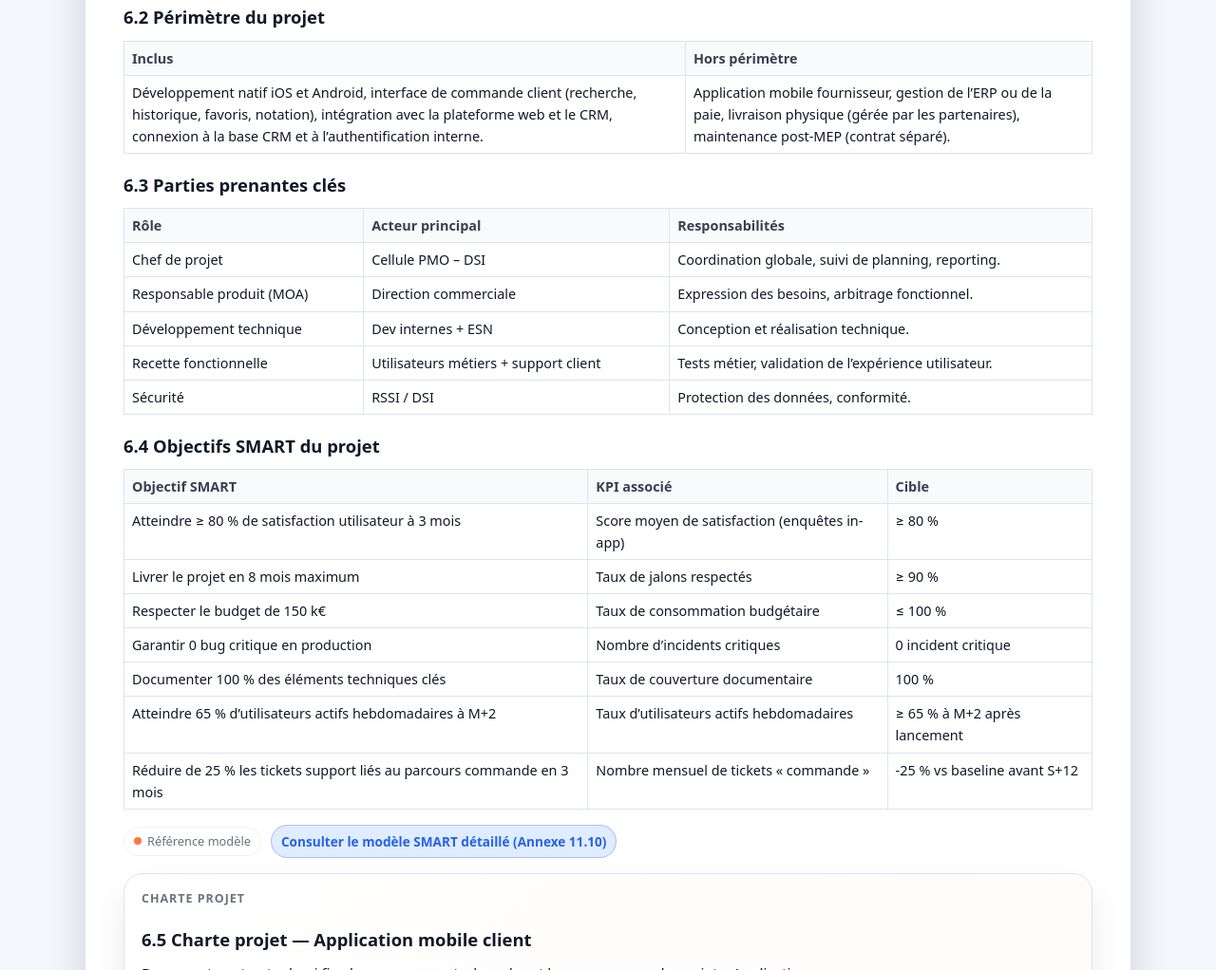
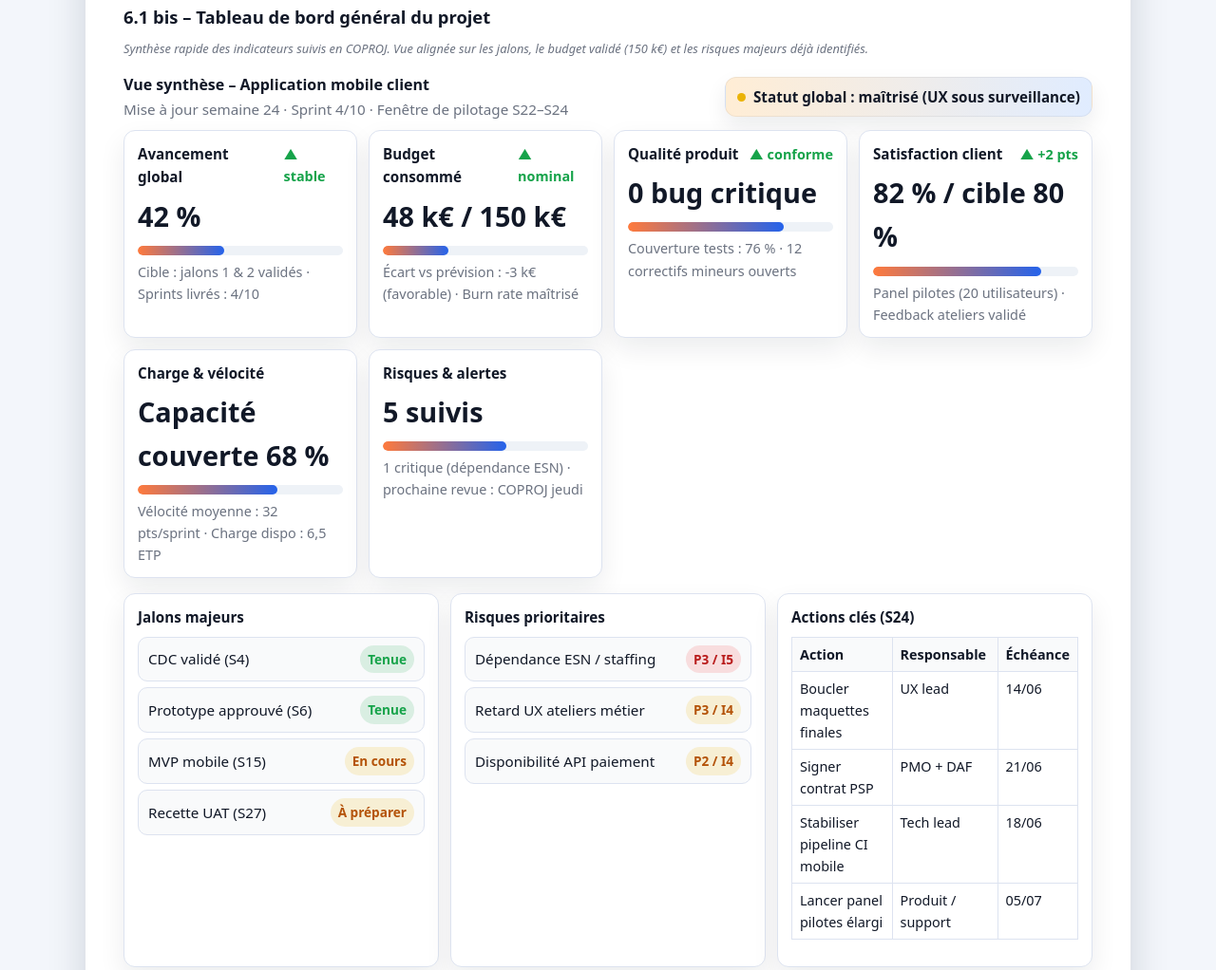
Before and after one commit to lucaspecout/R-le-et-d-marche-du-PMO-Time-Eats-Lucas-PECOUT, a plain HTML site: page index.html in a window 1280 px wide. Shown: the part 8383-9405 px from the top of the page at 95% size. Drawn offline with Linux system fonts and the light colour scheme.

Commit message:
Add project dashboard overview section

```diff
--- a/index.html
+++ b/index.html
@@ -2660,6 +2660,93 @@
       marque de l’entreprise.
     </p>
 
+    <h3>6.1 bis – Tableau de bord général du projet</h3>
+    <p class="note">Synthèse rapide des indicateurs suivis en COPROJ. Vue alignée sur les jalons, le budget validé (150 k€) et les risques majeurs déjà identifiés.</p>
+    <div class="project-dashboard">
+      <div class="project-dash-header">
+        <div>
+          <h4 class="project-dash-title">Vue synthèse – Application mobile client</h4>
+          <p class="project-dash-sub">Mise à jour semaine 24 · Sprint 4/10 · Fenêtre de pilotage S22–S24</p>
+        </div>
+        <div class="proj-chip"><span class="status-dot status-amber"></span> Statut global : maîtrisé (UX sous surveillance)</div>
+      </div>
+
+      <div class="proj-grid">
+        <div class="proj-card">
+          <h4>Avancement global <span class="proj-trend">▲ stable</span></h4>
+          <div class="proj-value">42 %</div>
+          <div class="proj-progress"><span style="width:42%;"></span></div>
+          <p class="proj-meta">Cible : jalons 1 & 2 validés · Sprints livrés : 4/10</p>
+        </div>
+        <div class="proj-card">
+          <h4>Budget consommé <span class="proj-trend">▲ nominal</span></h4>
+          <div class="proj-value">48 k€ / 150 k€</div>
+          <div class="proj-progress"><span style="width:32%;"></span></div>
+          <p class="proj-meta">Écart vs prévision : -3 k€ (favorable) · Burn rate maîtrisé</p>
+        </div>
+        <div class="proj-card">
+          <h4>Qualité produit <span class="proj-trend">▲ conforme</span></h4>
+          <div class="proj-value">0 bug critique</div>
+          <div class="proj-progress"><span style="width:76%;"></span></div>
+          <p class="proj-meta">Couverture tests : 76 % · 12 correctifs mineurs ouverts</p>
+        </div>
+        <div class="proj-card">
+          <h4>Satisfaction client <span class="proj-trend">▲ +2 pts</span></h4>
+          <div class="proj-value">82 % / cible 80 %</div>
+          <div class="proj-progress"><span style="width:82%;"></span></div>
+          <p class="proj-meta">Panel pilotes (20 utilisateurs) · Feedback ateliers validé</p>
+        </div>
+        <div class="proj-card">
+          <h4>Charge & vélocité</h4>
+          <div class="proj-value">Capacité couverte 68 %</div>
+          <div class="proj-progress"><span style="width:68%;"></span></div>
+          <p class="proj-meta">Vélocité moyenne : 32 pts/sprint · Charge dispo : 6,5 ETP</p>
+        </div>
+        <div class="proj-card">
+          <h4>Risques & alertes</h4>
+          <div class="proj-value">5 suivis</div>
+          <div class="proj-progress"><span style="width:60%;"></span></div>
+          <p class="proj-meta">1 critique (dépendance ESN) · prochaine revue : COPROJ jeudi</p>
+        </div>
+      </div>
+
+      <div class="proj-row">
+        <div class="proj-card">
+          <h4>Jalons majeurs</h4>
+          <ul class="proj-list">
+            <li><span>CDC validé (S4)</span><span class="proj-pill proj-green">Tenue</span></li>
+            <li><span>Prototype approuvé (S6)</span><span class="proj-pill proj-green">Tenue</span></li>
+            <li><span>MVP mobile (S15)</span><span class="proj-pill proj-amber">En cours</span></li>
+            <li><span>Recette UAT (S27)</span><span class="proj-pill proj-amber">À préparer</span></li>
+          </ul>
+        </div>
+
+        <div class="proj-card">
+          <h4>Risques prioritaires</h4>
+          <ul class="proj-list">
+            <li><span>Dépendance ESN / staffing</span><span class="proj-pill proj-red">P3 / I5</span></li>
+            <li><span>Retard UX ateliers métier</span><span class="proj-pill proj-amber">P3 / I4</span></li>
+            <li><span>Disponibilité API paiement</span><span class="proj-pill proj-amber">P2 / I4</span></li>
+          </ul>
+        </div>
+
+        <div class="proj-card">
+          <h4>Actions clés (S24)</h4>
+          <table class="proj-table">
+            <thead>
+              <tr><th>Action</th><th>Responsable</th><th>Échéance</th></tr>
+            </thead>
+            <tbody>
+              <tr><td>Boucler maquettes finales</td><td>UX lead</td><td>14/06</td></tr>
+              <tr><td>Signer contrat PSP</td><td>PMO + DAF</td><td>21/06</td></tr>
+              <tr><td>Stabiliser pipeline CI mobile</td><td>Tech lead</td><td>18/06</td></tr>
+              <tr><td>Lancer panel pilotes élargi</td><td>Produit / support</td><td>05/07</td></tr>
+            </tbody>
+          </table>
+        </div>
+      </div>
+    </div>
+
     <h3>6.2 Périmètre du projet</h3>
     <table>
       <thead>
```
